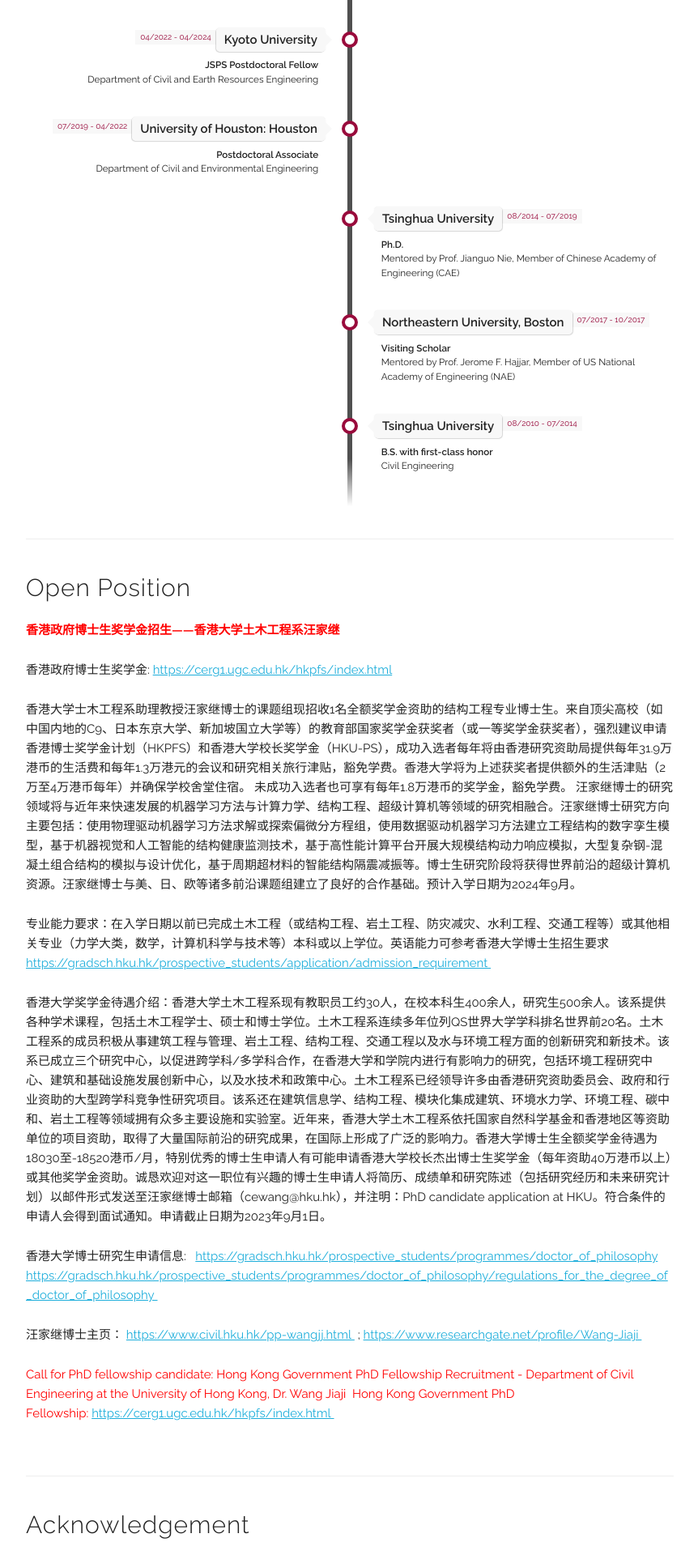
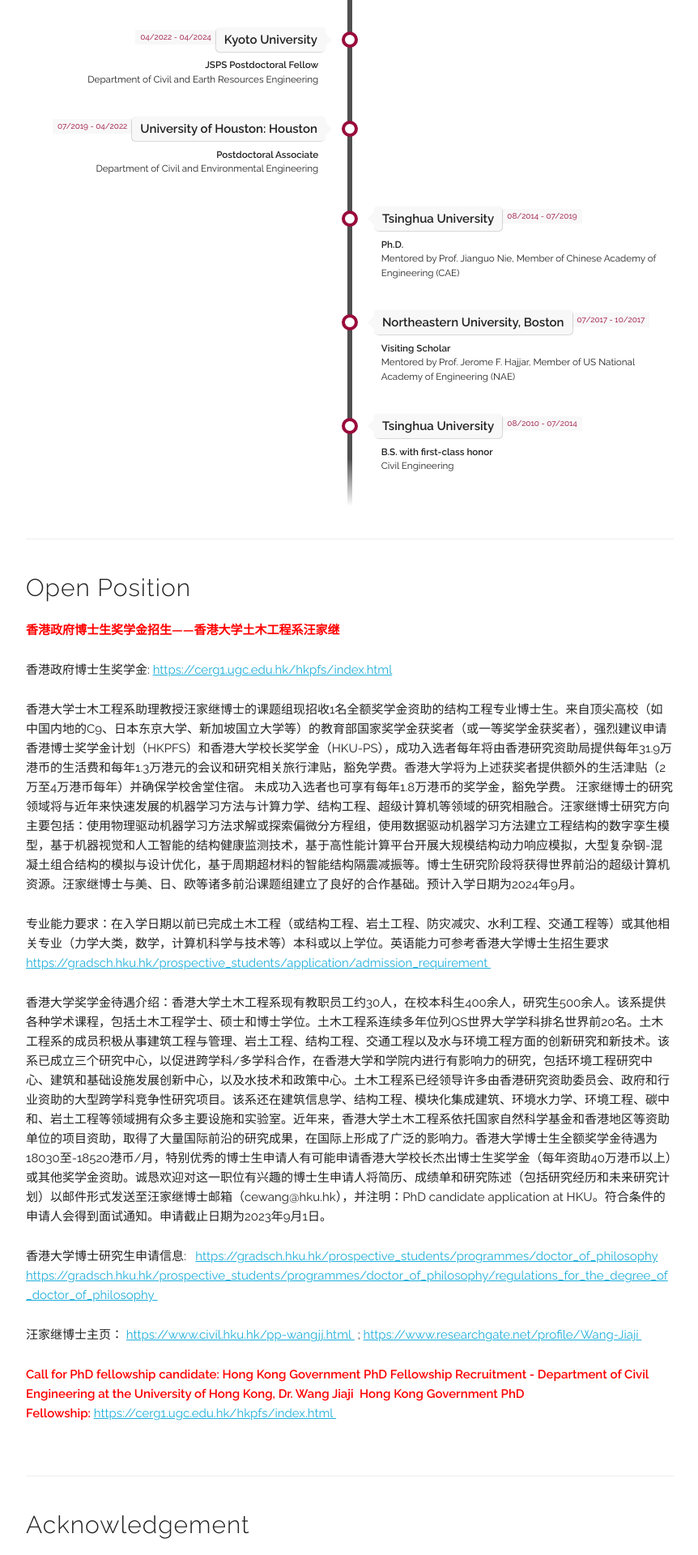
Before and after one commit to wangjiajiTHU/jiajiwang.github.io, a Jekyll site: the page built from index.html, in a window 1280 px wide. Shown: the part 4480-6400 px from the top of the page at 81% size, without its empty margins (208-1070 px from the left). Built offline with Jekyll 4.4.1, drawn with Linux system fonts in a browser that asks for light colours; some web fonts are replaced.

Commit message:
Update index.html

```diff
--- a/index.html
+++ b/index.html
@@ -233,8 +233,8 @@
 <a href={{https://www.civil.hku.hk/pp-wangjj.html }} target="_blank">https://www.civil.hku.hk/pp-wangjj.html </a> ;
 <a href={{https://www.researchgate.net/profile/Wang-Jiaji }} target="_blank">https://www.researchgate.net/profile/Wang-Jiaji </a>
 
- <p> <font color="red">Call for PhD fellowship candidate: Hong Kong Government PhD Fellowship Recruitment - Department of Civil Engineering at the University of Hong Kong, Dr. Wang Jiaji
-Hong Kong Government PhD Fellowship:</font> <a href={{https://cerg1.ugc.edu.hk/hkpfs/index.html }} target="_blank">https://cerg1.ugc.edu.hk/hkpfs/index.html </a>
+ <p> <font color="red"><b>Call for PhD fellowship candidate: Hong Kong Government PhD Fellowship Recruitment - Department of Civil Engineering at the University of Hong Kong, Dr. Wang Jiaji
+Hong Kong Government PhD Fellowship:</font></b> <a href={{https://cerg1.ugc.edu.hk/hkpfs/index.html }} target="_blank">https://cerg1.ugc.edu.hk/hkpfs/index.html </a>
 </div>
 
 <div class="docs-section" id="template">
```
